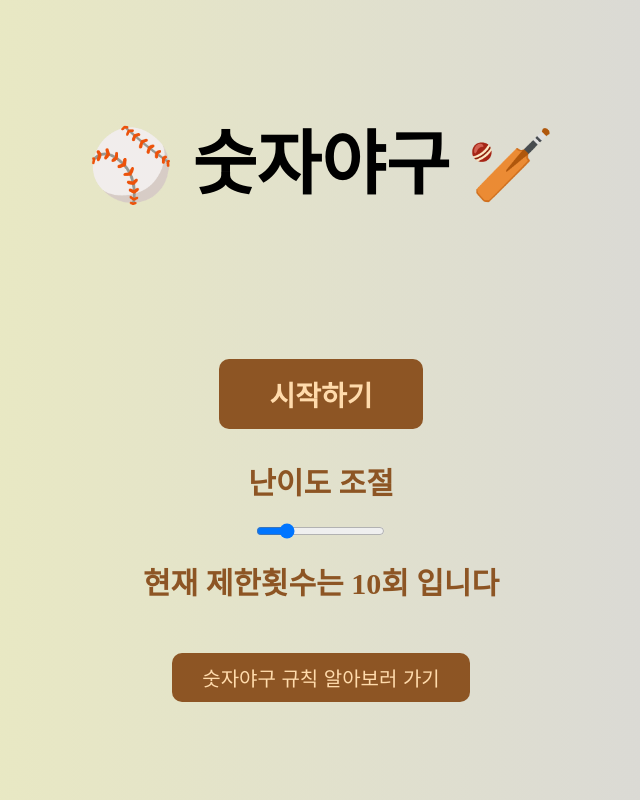
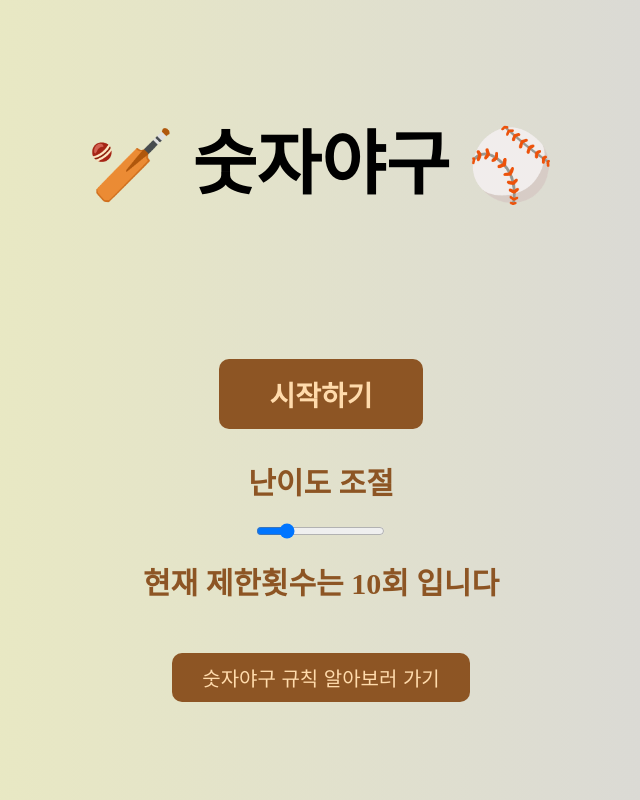
Before and after one commit to nlom0218/Bulls-and-Cows, a plain HTML site: page index.html in a window 1280 px wide. Shown: the whole page, without its empty margins (319-959 px from the left). Drawn offline with Linux system fonts and the light colour scheme.

Commit message:
Update index.html

```diff
--- a/index.html
+++ b/index.html
@@ -9,7 +9,7 @@
 <body>
     <header>
         <h1>
-            ⚾ 숫자야구 🏏
+            🏏 숫자야구 ⚾
         </h1>
     </header>
     <button id="js-startBtn" class="start-btn">
```
